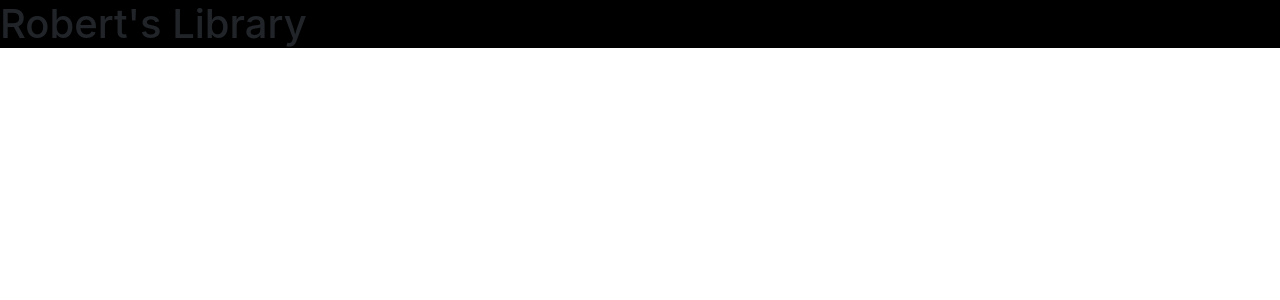
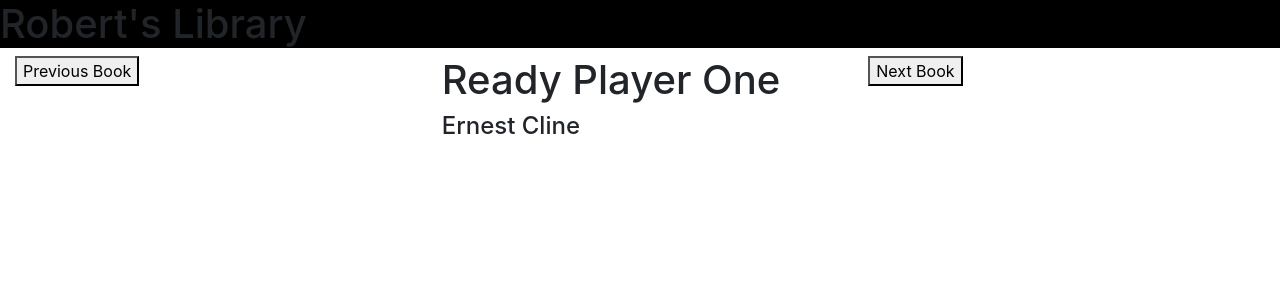
Before and after one commit to robjm91/React-Tutorial-2-Proj, a React (Create React App) app: page / in a window 1280 px wide. Shown: the top 300 px of the page. Built offline with nearby package versions, Linux system fonts and the light colour scheme.

Commit message:
imported book viewer and set the components attributes to point to appropriate functions

```diff
--- a/src/components/app.jsx
+++ b/src/components/app.jsx
@@ -1,5 +1,6 @@
 import React, { Component } from "react";
 import TitleBar from "./TitleBar/titleBar";
+import BookViewer from "./BookViewer/bookViewer";
 
 class App extends Component {
     constructor (props) {
@@ -44,6 +45,7 @@ class App extends Component {
         return (
             <div className = "container-fluid">
                 <TitleBar />
+                <BookViewer book={this.books[this.state.bookNumber]} nextBook={() => this.goToNextBook()} previousBook = {() => this.goToPreviousBook()}/>
             </div>
         );
     }
```
Also changed, not shown: 1 other file (tests, documents, lock files or other folders).
